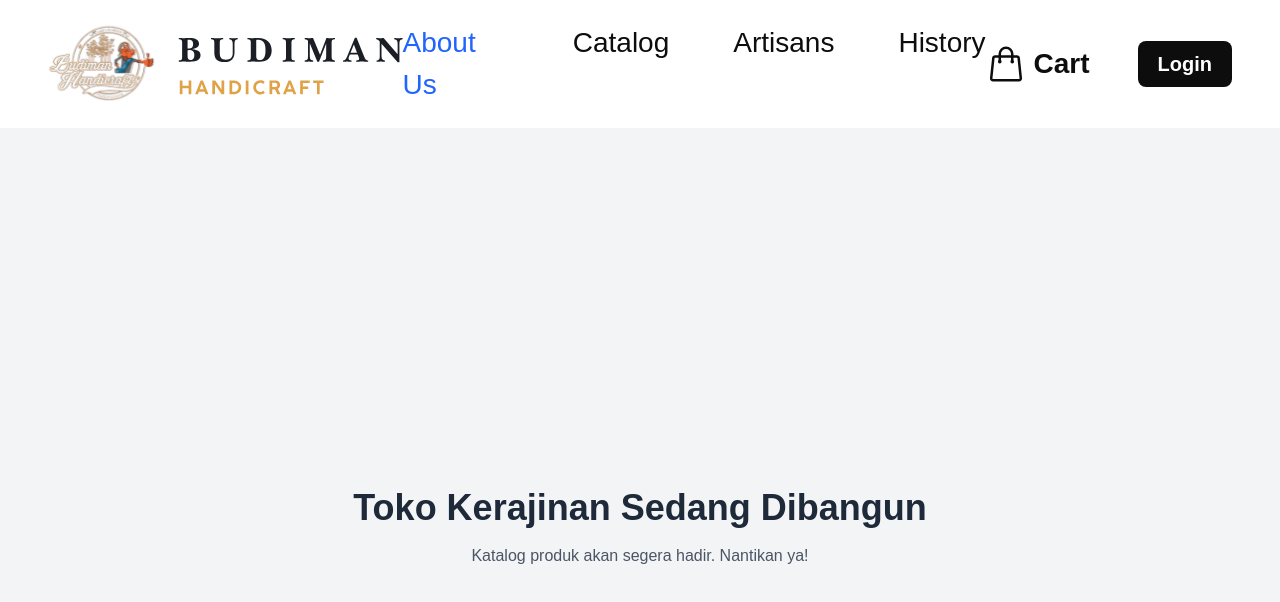
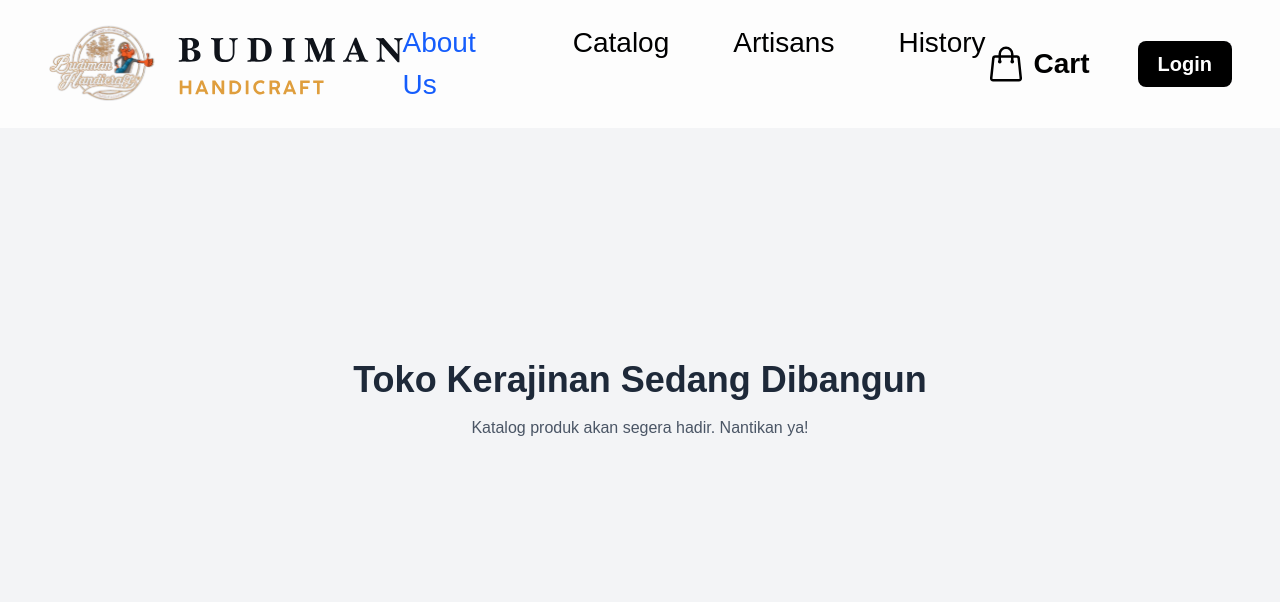
Before and after one commit to budimanHandicraft/budiman-web, a Next.js app in the folder budiman-handicraft/: page / in a window 1280 px wide. Shown: the top 602 px of the page. Built offline with nearby package versions, Linux system fonts and the light colour scheme; no server answers.

Commit message:
feat: update navbar again

```diff
--- a/budiman-handicraft/components/Navbar.tsx
+++ b/budiman-handicraft/components/Navbar.tsx
@@ -58,7 +58,7 @@ export default function Navbar() {
   };
 
   return (
-    <nav className="bg-white sticky top-0 z-50 opacity-95">
+    <nav className={`fixed top-0 left-0 w-full z-50 ${pathname === '/' ? 'bg-white/80' : 'bg-white'}`}>
       <div className="max-w-8xl mx-auto px-4 sm:px-6 lg:px-12">
         <div className="flex justify-between items-center h-32">
           {/* <div className="flex items-center gap-32"> */}
```
Also changed, not shown: 1 other file (tests, documents, lock files or other folders).
